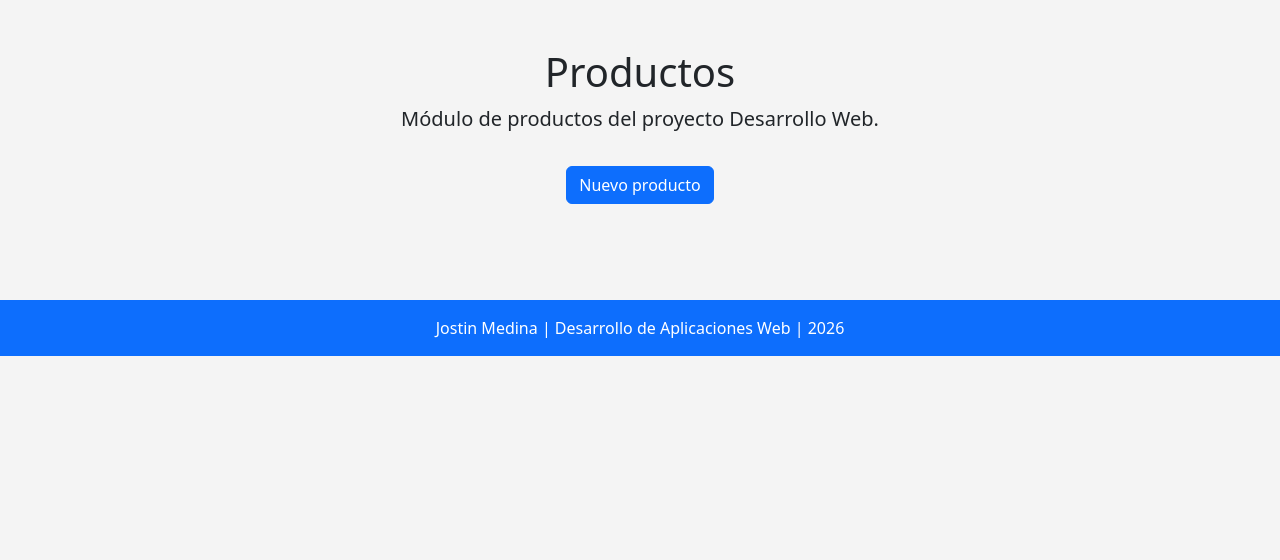
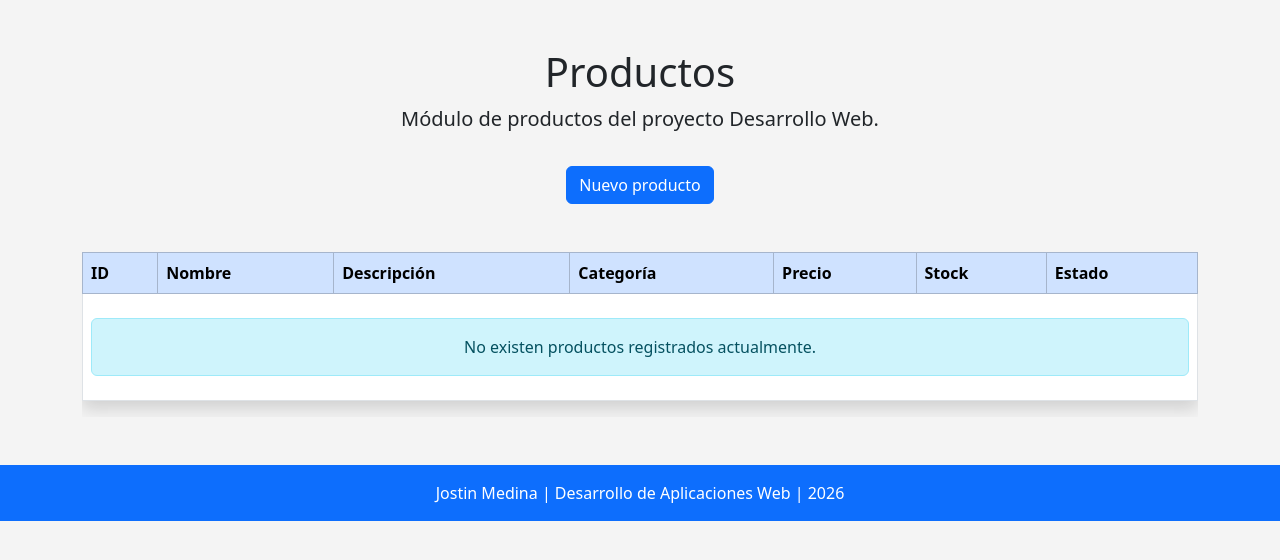
Before and after one commit to JOSTIN17/Proyecto-Desarrollo-Web, a Flask app: page /productos in a window 1280 px wide. Shown: the part 56-616 px from the top of the page. Run offline with Flask 3, Linux system fonts and the light colour scheme; data that the repository does not hold is empty.

Commit message:
Implementar persistencia de productos con SQLite

```diff
--- a/templates/productos.html
+++ b/templates/productos.html
@@ -9,6 +9,7 @@ Productos - Desarrollo Web
 <div class="container my-5">
 
     <div class="text-center mb-5">
+
         <h1>Productos</h1>
 
         <p class="lead">
@@ -20,40 +21,72 @@ Productos - Desarrollo Web
             <i class="bi bi-plus-circle"></i>
             Nuevo producto
         </a>
+
     </div>
 
-    <div class="row">
+    {% if mensaje %}
+    <div class="alert alert-success text-center" role="alert">
+        {{ mensaje }}
+    </div>
+    {% endif %}
+
+    <div class="table-responsive">
+
+        <table class="table table-bordered table-hover align-middle shadow">
+
+            <thead class="table-primary">
+
+                <tr>
+                    <th>ID</th>
+                    <th>Nombre</th>
+                    <th>Descripción</th>
+                    <th>Categoría</th>
+                    <th>Precio</th>
+                    <th>Stock</th>
+                    <th>Estado</th>
+                </tr>
+
+            </thead>
+
+            <tbody>
 
                 {% for producto in productos %}
 
-        <div class="col-md-4 mb-4">
+                <tr>
 
-            <div class="card shadow h-100">
+                    <td>
+                        {{ producto["id"] }}
+                    </td>
 
-                <div class="card-body">
+                    <td>
+                        <strong>
+                            {{ producto["nombre"] }}
+                        </strong>
+                    </td>
 
-                    <h5 class="card-title">
-                        {{ producto.nombre }}
-                    </h5>
+                    <td>
+                        {{ producto["descripcion"] }}
+                    </td>
 
-                    <p class="card-text">
-                        {{ producto.descripcion }}
-                    </p>
+                    <td>
+                        {{ producto["categoria"] }}
+                    </td>
 
-                    <p class="card-text">
-                        <strong>Precio:</strong>
-                        ${{ "%.2f"|format(producto.precio) }}
-                    </p>
+                    <td>
+                        ${{ "%.2f"|format(producto["precio"]) }}
+                    </td>
 
-                    {% if producto.stock > 0 %}
+                    <td>
+                        {{ producto["stock"] }}
+                    </td>
+
+                    <td>
+
+                        {% if producto["stock"] > 0 %}
 
                             <span class="badge bg-success">
                                 Disponible
                             </span>
-
-                        <p class="mt-2 mb-0">
-                            Stock disponible: {{ producto.stock }}
-                        </p>
 
                         {% else %}
 
@@ -61,19 +94,31 @@ Productos - Desarrollo Web
                                 Agotado
                             </span>
 
-                        <p class="mt-2 mb-0">
-                            No hay unidades disponibles.
-                        </p>
-
                         {% endif %}
 
+                    </td>
+
+                </tr>
+
+                {% else %}
+
+                <tr>
+
+                    <td colspan="7" class="text-center py-4">
+
+                        <div class="alert alert-info mb-0">
+                            No existen productos registrados actualmente.
                         </div>
 
-            </div>
+                    </td>
 
-        </div>
+                </tr>
 
                 {% endfor %}
+
+            </tbody>
+
+        </table>
 
     </div>
 
```
Lines whose indentation alone changed are shown as unchanged.
